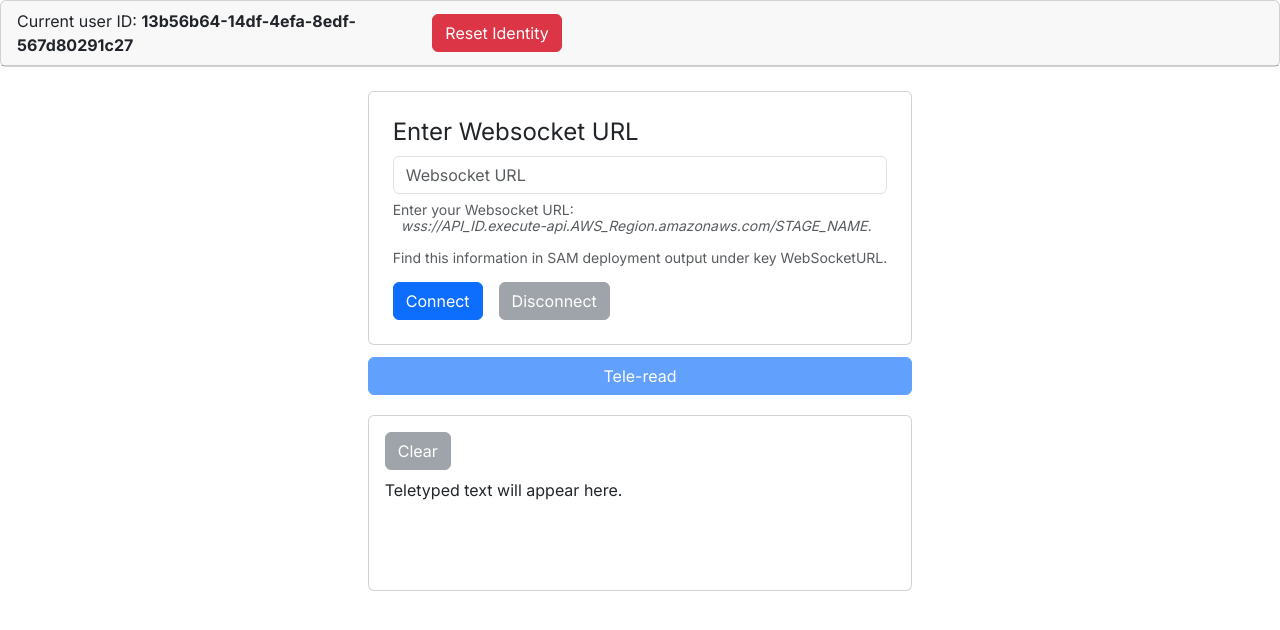
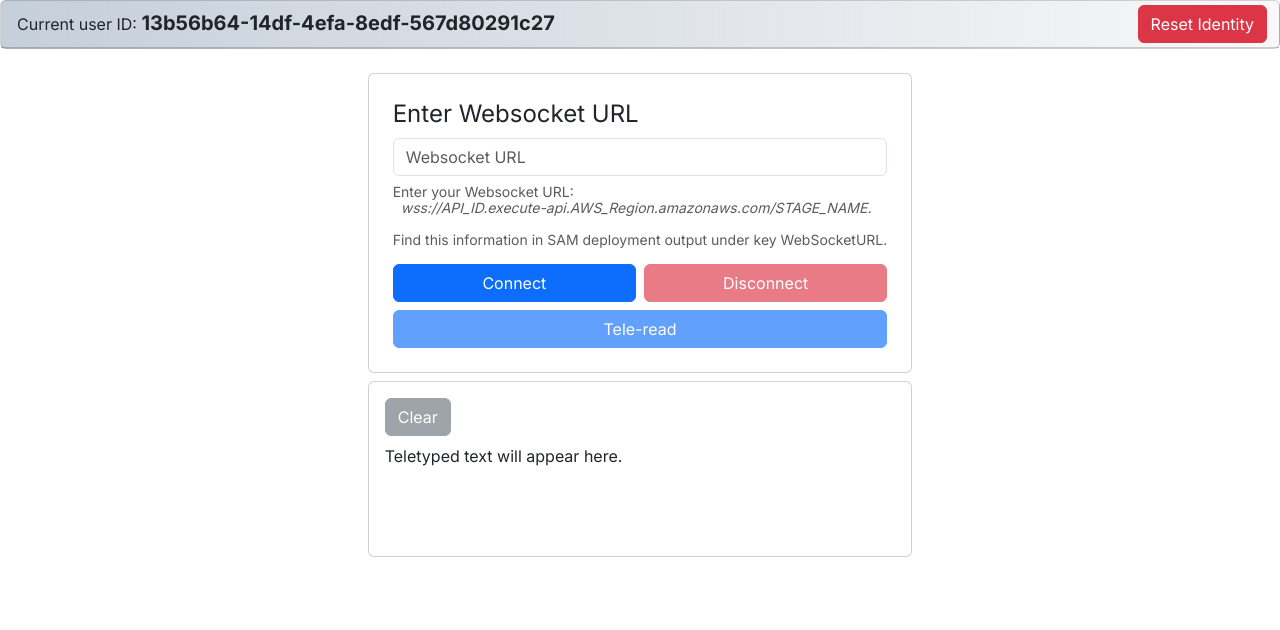
Before and after one commit to aws-samples/websocket-sessions-management, a Next.js app in the folder ws-sessions-frontend/: page / in a window 1280 px wide. Shown: the top 630 px of the page. Built offline with nearby package versions, Linux system fonts and the light colour scheme.

Commit message:
refactoring and style fixing

```diff
--- a/ws-sessions-frontend/app/Components/CurrentUserHeader.js
+++ b/ws-sessions-frontend/app/Components/CurrentUserHeader.js
@@ -6,14 +6,14 @@ function CurrentUserHeader(props) {
   const { userId, onResetIdentityClick } = props;
 
   return (
-    <Card className="mb-6">
+    <Card className="mb-6 bg-gradient-to-r from-slate-300">
       <Card.Header>
-        <div className="grid grid-cols-3 align-items-center">
+        <div className="grid grid-cols-2">
           <div>
-            Current user ID: <b>{userId}</b>
+              Current user ID: <b className="text-xl">{userId}</b>
           </div>
-          <div>
-            <Button onClick={onResetIdentityClick} variant="danger">
+          <div className="-m-1 justify-self-end">
+            <Button className="bg-red-500" onClick={onResetIdentityClick} variant="danger">
               Reset Identity
             </Button>
           </div>
--- a/ws-sessions-frontend/app/Components/TelereadButton.js
+++ /dev/null
@@ -1,19 +0,0 @@
-import React from "react";
-import Button from "react-bootstrap/Button";
-
-function TelereadButton(props) {
-  const { isConnected, isReading, onReadClick } = props;
-
-  return (
-    <Button
-      className="my-2 w-full"
-      onClick={onReadClick}
-      disabled={!isConnected || isReading}
-      variant="primary"
-    >
-      Tele-read
-    </Button>
-  );
-}
-
-export default TelereadButton;
--- a/ws-sessions-frontend/app/Components/Telereader.js
+++ b/ws-sessions-frontend/app/Components/Telereader.js
@@ -7,11 +7,12 @@ function Telereader(props) {
   const { chars, showCursor, onClearClick } = props;
 
   return (
-    <CardGroup className="min-h-44 -mt-48">
+    <CardGroup className="min-h-44">
       <Card>
         <Card.Body>
           <Card.Title>
             <Button
+              className="bg-gray-500"
               onClick={onClearClick}
               disabled={chars.length < 1}
               variant="secondary"
--- a/ws-sessions-frontend/app/Components/WebsocketConnector.js
+++ b/ws-sessions-frontend/app/Components/WebsocketConnector.js
@@ -5,7 +5,13 @@ import Card from "react-bootstrap/Card";
 import CardGroup from "react-bootstrap/CardGroup";
 
 function WebsocketConnector(props) {
-  const { connectToWs, isConnected, onDisconnectClick } = props;
+  const {
+    connectToWs,
+    isConnected,
+    isReading,
+    onDisconnectClick,
+    onReadClick,
+  } = props;
 
   return (
     <CardGroup className="center-content">
@@ -29,17 +35,36 @@ function WebsocketConnector(props) {
               </p>
             </Form.Text>
           </Form.Group>
-          <Button disabled={isConnected} variant="primary" type="submit">
+          <div className="grid grid-rows-2 gap-2">
+            <div className="grid grid-cols-2 gap-2">
+              <Button
+                className="w-full bg-blue-500"
+                disabled={isConnected}
+                variant="primary"
+                type="submit"
+              >
                 Connect
               </Button>
               <Button
-            className="ml-4"
+                className="w-full bg-red-500"
                 onClick={onDisconnectClick}
                 disabled={!isConnected}
-            variant="secondary"
+                variant="danger"
               >
                 Disconnect
               </Button>
+            </div>
+            <div>
+              <Button
+                className="w-full bg-blue-500"
+                onClick={onReadClick}
+                disabled={!isConnected || isReading}
+                variant="primary"
+              >
+                Tele-read
+              </Button>
+            </div>
+          </div>
         </Form>
       </Card>
     </CardGroup>
--- a/ws-sessions-frontend/app/globals.css
+++ b/ws-sessions-frontend/app/globals.css
@@ -1,30 +1,6 @@
 @tailwind base;
 @tailwind components;
 @tailwind utilities;
-
-:root {
-  --foreground-rgb: 0, 0, 0;
-  --background-start-rgb: 214, 219, 220;
-  --background-end-rgb: 255, 255, 255;
-}
-
-@media (prefers-color-scheme: dark) {
-  :root {
-    --foreground-rgb: 255, 255, 255;
-    --background-start-rgb: 0, 0, 0;
-    --background-end-rgb: 0, 0, 0;
-  }
-}
-
-body {
-  color: rgb(var(--foreground-rgb));
-  background: linear-gradient(
-      to bottom,
-      transparent,
-      rgb(var(--background-end-rgb))
-    )
-    rgb(var(--background-start-rgb));
-}
 
 @layer utilities {
   .text-balance {
--- a/ws-sessions-frontend/app/layout.js
+++ b/ws-sessions-frontend/app/layout.js
@@ -1,12 +1,12 @@
 import { Inter } from "next/font/google";
 import "./globals.css";
-import 'bootstrap/dist/css/bootstrap.min.css';
+import "bootstrap/dist/css/bootstrap.min.css";
 
 const inter = Inter({ subsets: ["latin"] });
 
 export const metadata = {
-  title: "Create Next App",
-  description: "Generated by create next app",
+  title: "WS Session Management sample",
+  description: "An app to demonstrate WebSocket Session Management pattern on AWS",
 };
 
 export default function RootLayout({ children }) {
--- a/ws-sessions-frontend/app/page.js
+++ b/ws-sessions-frontend/app/page.js
@@ -3,7 +3,6 @@
 import React, { useCallback, useEffect, useState } from "react";
 import { v4 as uuidv4 } from "uuid";
 import CurrentUserHeader from "./Components/CurrentUserHeader";
-import TelereadButton from "./Components/TelereadButton";
 import Telereader from "./Components/Telereader";
 import WebsocketConnector from "./Components/WebsocketConnector";
 
@@ -96,19 +95,13 @@ export default function Home() {
           onResetIdentityClick={onResetIdentityClick}
         />
       </div>
-      <div className="grid grid-rows-3 grid-flow-col gap-1 place-content-center">
+      <div className="grid grid-rows-3 grid-flow-col gap-2 place-content-center">
         <div>
           <WebsocketConnector
             isConnected={isConnected}
+            isReading={isReading}
             connectToWs={connectToWs}
             onDisconnectClick={onDisconnectClick}
-            onResetIdentityClick={onResetIdentityClick}
-          />
-        </div>
-        <div>
-          <TelereadButton
-            isConnected={isConnected}
-            isReading={isReading}
             onReadClick={onReadClick}
           />
         </div>
```
Lines whose indentation alone changed are shown as unchanged.
